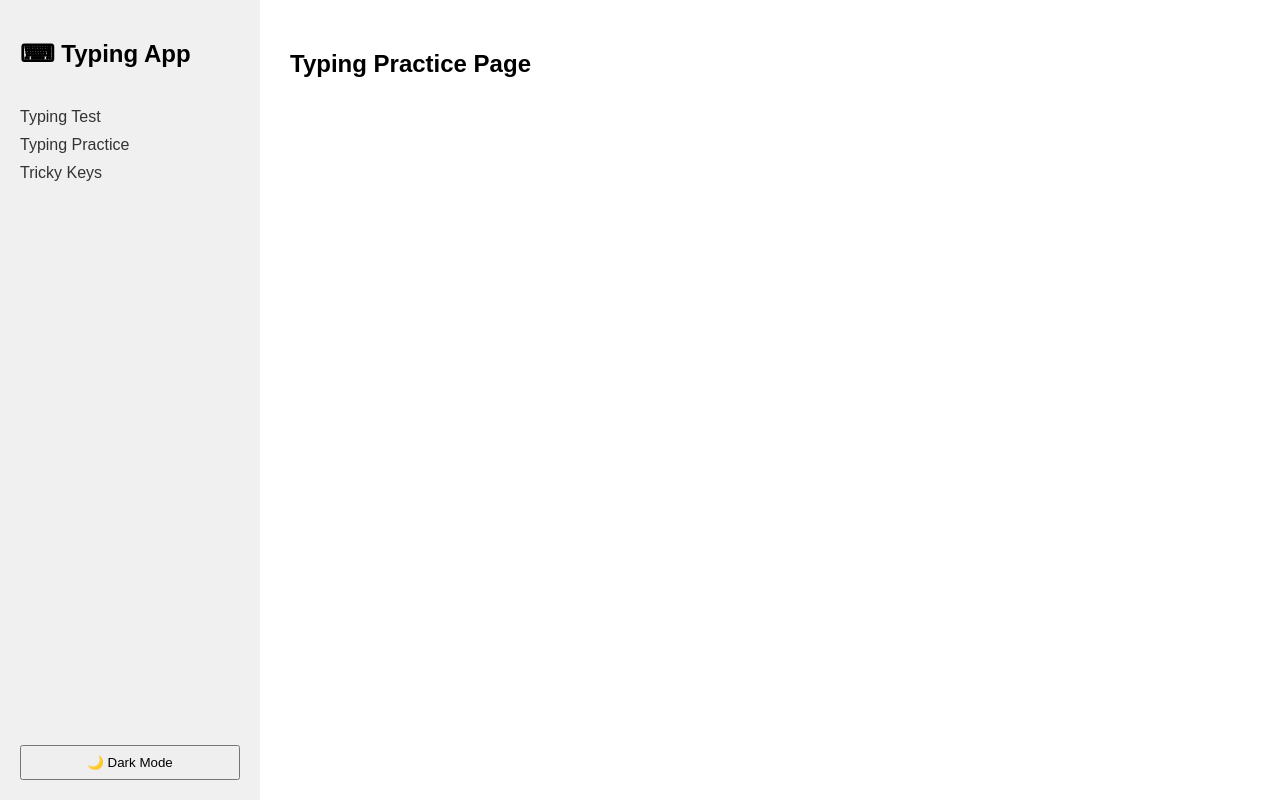
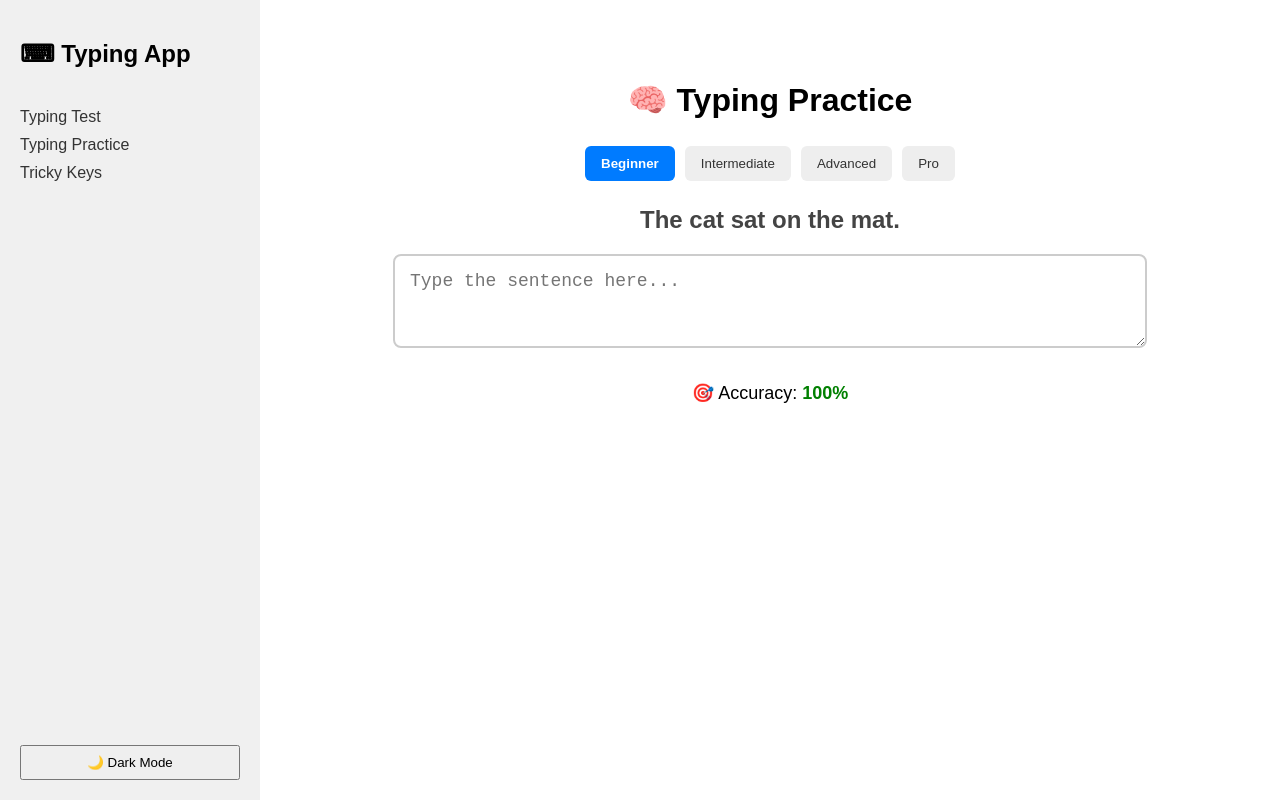
Before and after one commit to teja-reddy21/typing_test, a React (Vite) app: page /practice in a window 1280 px wide. Built offline with nearby package versions, Linux system fonts and the light colour scheme.

Commit message:
practice test

```diff
--- a/src/components/TypingPractice.jsx
+++ b/src/components/TypingPractice.jsx
@@ -1,2 +1,173 @@
-const TypingPractice = () => <h2>Typing Practice Page</h2>;
+import React, { useState, useRef } from "react";
+
+const sentences = {
+  beginner: [
+    "The cat sat on the mat.",
+    "I love to code.",
+    "Practice typing daily.",
+    "It is a sunny day.",
+  ],
+  intermediate: [
+    "React components improve UI reusability.",
+    "Always write clean and modular code.",
+    "JavaScript is single-threaded.",
+    "Debugging helps developers learn faster.",
+  ],
+  advanced: [
+    "Asynchronous functions improve performance in web apps.",
+    "Writing tests ensures code reliability over time.",
+    "Hooks simplify state management in React.",
+    "Front-end performance optimization matters.",
+  ],
+  pro: [
+    "In computer science, abstraction is a core principle of design.",
+    "Consistent architecture patterns aid long-term project scalability.",
+    "Immutable data structures reduce side effects in programming.",
+    "Modular development empowers parallel collaboration efficiently.",
+  ],
+};
+
+const TypingPractice = () => {
+  const [level, setLevel] = useState("beginner");
+  const [sentence, setSentence] = useState(getRandomSentence("beginner"));
+  const [userInput, setUserInput] = useState("");
+  const [accuracy, setAccuracy] = useState(100);
+  const [isCorrect, setIsCorrect] = useState(false);
+  const inputRef = useRef(null);
+
+  function getRandomSentence(difficulty) {
+    const data = sentences[difficulty];
+    return data[Math.floor(Math.random() * data.length)];
+  }
+
+  const handleInputChange = (e) => {
+    const input = e.target.value;
+    setUserInput(input);
+
+    const trimmedInput = input.trim();
+    const trimmedSentence = sentence.trim();
+
+    const inputWords = trimmedInput.split(" ");
+    const sentenceWords = trimmedSentence.split(" ");
+    const correctWords = inputWords.filter((word, i) => word === sentenceWords[i]);
+
+    const accuracyPercent =
+      inputWords.length === 0
+        ? 0
+        : (correctWords.length / sentenceWords.length) * 100;
+    setAccuracy(accuracyPercent);
+
+    setIsCorrect(trimmedInput === trimmedSentence);
+  };
+
+  const handleNextSentence = () => {
+    const newSentence = getRandomSentence(level);
+    setSentence(newSentence);
+    setUserInput("");
+    setAccuracy(100);
+    setIsCorrect(false);
+    inputRef.current?.focus();
+  };
+
+  const handleLevelChange = (newLevel) => {
+    setLevel(newLevel);
+    const newSentence = getRandomSentence(newLevel);
+    setSentence(newSentence);
+    setUserInput("");
+    setAccuracy(100);
+    setIsCorrect(false);
+    inputRef.current?.focus();
+  };
+
+  return (
+    <div style={{ textAlign: "center", padding: "30px" }}>
+      <h1>🧠 Typing Practice</h1>
+
+      {/* Level Selector */}
+      <div style={{ marginBottom: "20px" }}>
+        {["beginner", "intermediate", "advanced", "pro"].map((lvl) => (
+          <button
+            key={lvl}
+            onClick={() => handleLevelChange(lvl)}
+            style={{
+              margin: "5px",
+              padding: "10px 16px",
+              fontWeight: level === lvl ? "bold" : "normal",
+              background: level === lvl ? "#007bff" : "#eee",
+              color: level === lvl ? "white" : "#333",
+              border: "none",
+              borderRadius: "6px",
+              cursor: "pointer",
+            }}
+          >
+            {lvl.charAt(0).toUpperCase() + lvl.slice(1)}
+          </button>
+        ))}
+      </div>
+
+      {/* Sentence Display */}
+      <h2
+        style={{
+          fontSize: "24px",
+          margin: "20px auto",
+          maxWidth: "800px",
+          color: "#444",
+        }}
+      >
+        {sentence}
+      </h2>
+
+      {/* Input Box */}
+      <textarea
+        ref={inputRef}
+        rows={3}
+        value={userInput}
+        onChange={handleInputChange}
+        placeholder="Type the sentence here..."
+        style={{
+          width: "80%",
+          padding: "15px",
+          fontSize: "18px",
+          border: `2px solid ${isCorrect ? "green" : "#ccc"}`,
+          borderRadius: "8px",
+          outline: "none",
+        }}
+      />
+
+      {/* Result + Next */}
+      {isCorrect && (
+        <div style={{ marginTop: "20px", color: "green", fontSize: "20px" }}>
+          ✅ Correct!
+          <div style={{ marginTop: "10px" }}>
+            <button
+              onClick={handleNextSentence}
+              style={{
+                padding: "10px 20px",
+                fontSize: "16px",
+                background: "#28a745",
+                color: "white",
+                border: "none",
+                borderRadius: "5px",
+                cursor: "pointer",
+              }}
+            >
+              Next Sentence
+            </button>
+          </div>
+        </div>
+      )}
+
+      {/* Accuracy */}
+      <div style={{ marginTop: "30px", fontSize: "18px" }}>
+        <p>
+          🎯 Accuracy:{" "}
+          <strong style={{ color: accuracy > 90 ? "green" : "red" }}>
+            {accuracy.toFixed(0)}%
+          </strong>
+        </p>
+      </div>
+    </div>
+  );
+};
+
 export default TypingPractice;
```
